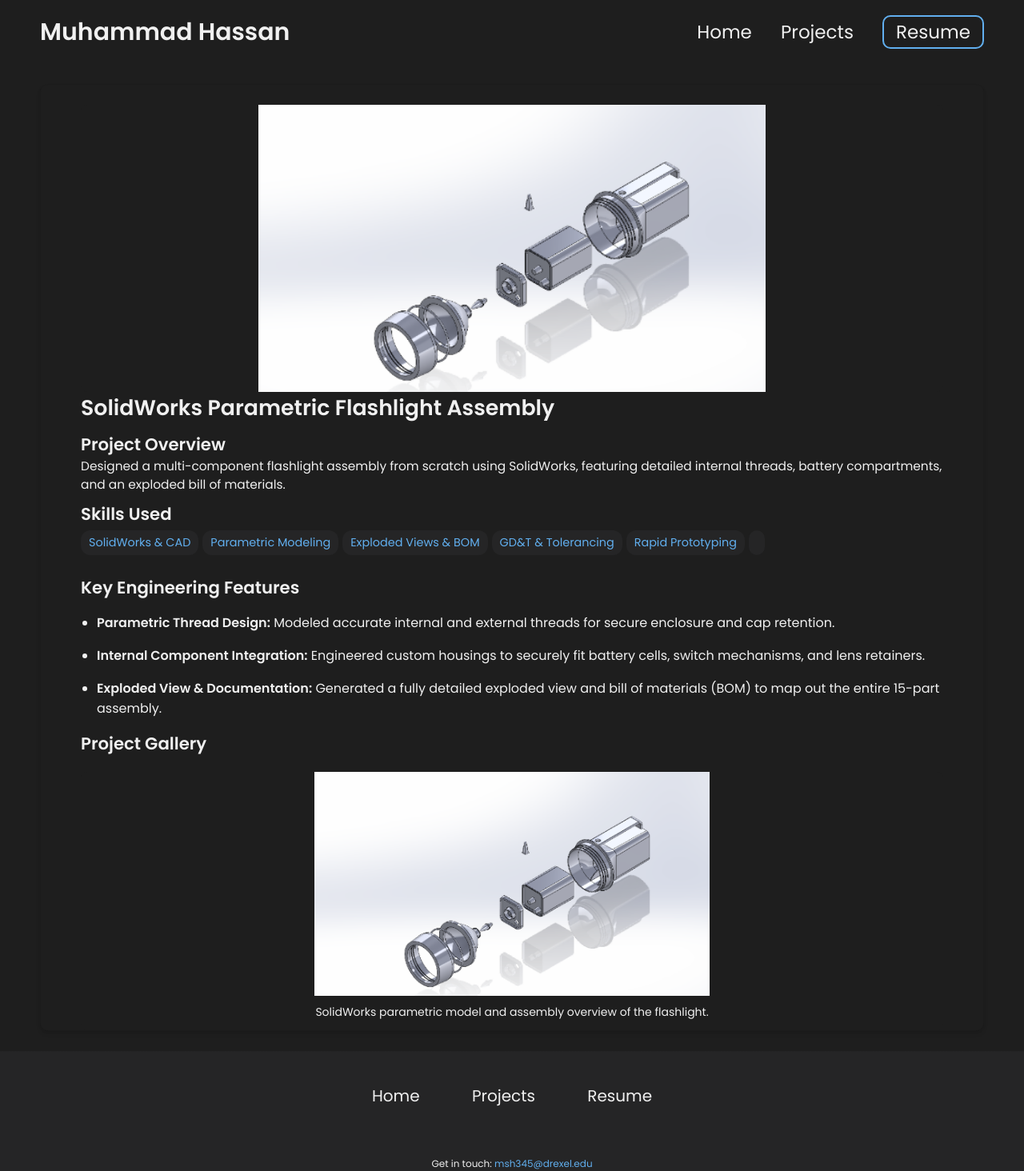
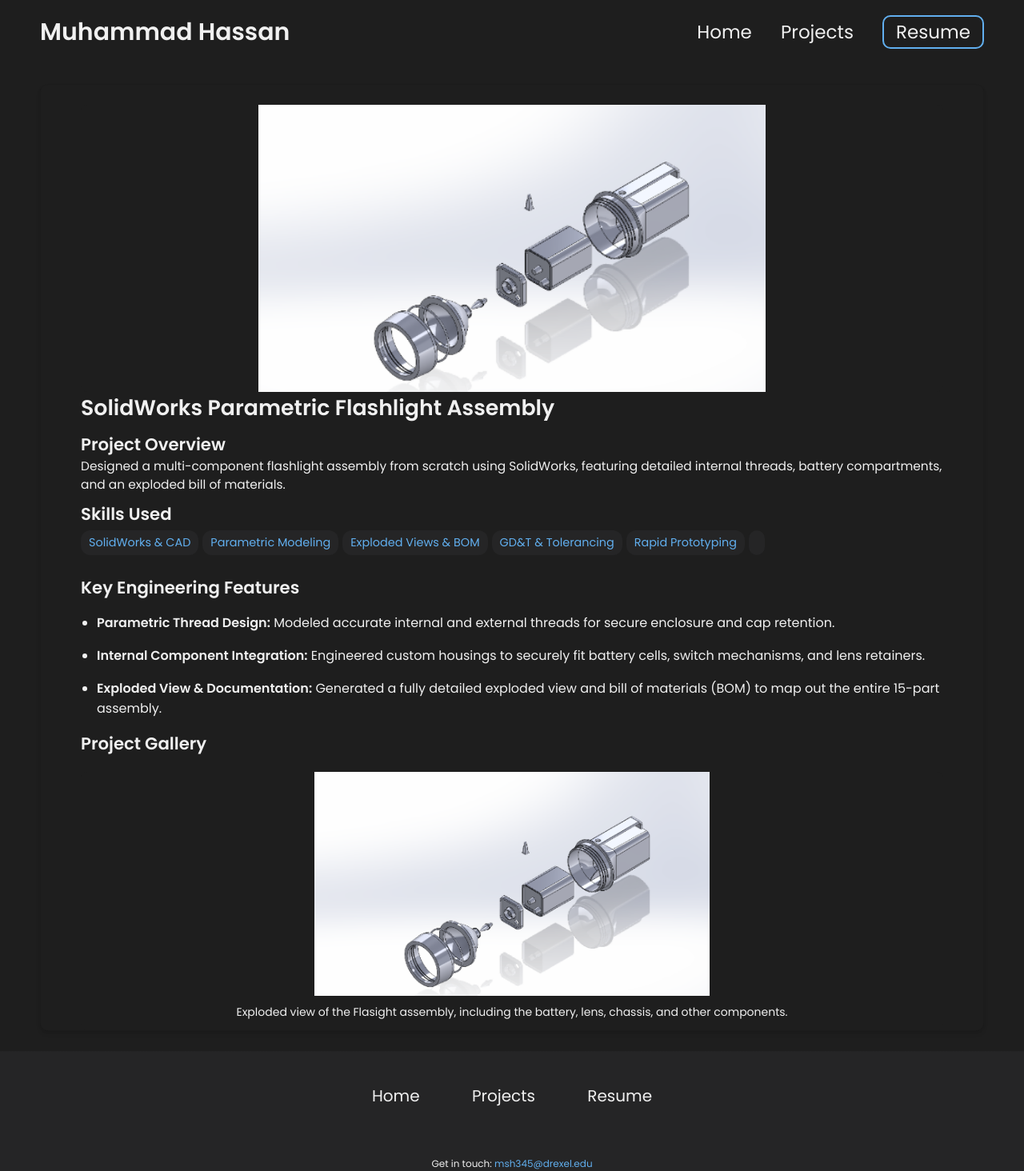
Before and after one commit to MuHasOfficial/MuHasOfficial.github.io, a Jekyll site: the page built from _projects/demo-project/index.md, in a window 1280 px wide. Shown: the whole page at 80% size. Built offline with Jekyll 4.4.1, drawn with Linux system fonts in a browser that asks for light colours.

Commit message:
Update figcaption for flashlight assembly image

```diff
--- a/_projects/demo-project/index.md
+++ b/_projects/demo-project/index.md
@@ -27,7 +27,7 @@
   <figure style="text-align: center; margin: 0; background-color: #1e1e1e; border-radius: 8px; padding-bottom: 12px; overflow: hidden;">
     <img src="/{{ folder_path }}/flashlight.png" alt="Flashlight Assembly" style="width: 100%; height: 280px; object-fit: contain; background-color: #1e1e1e; display: block;">
     <figcaption style="margin-top: 10px; font-size: 14px; color: #f0f0f0; padding: 0 10px;">
-      SolidWorks parametric model and assembly overview of the flashlight.
+      Exploded view of the Flasight assembly, including the battery, lens, chassis, and other components.
     </figcaption>
   </figure>
 
```
